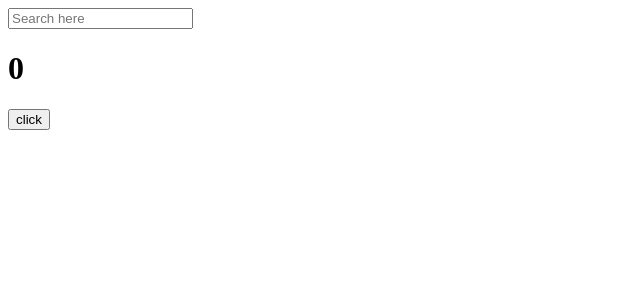
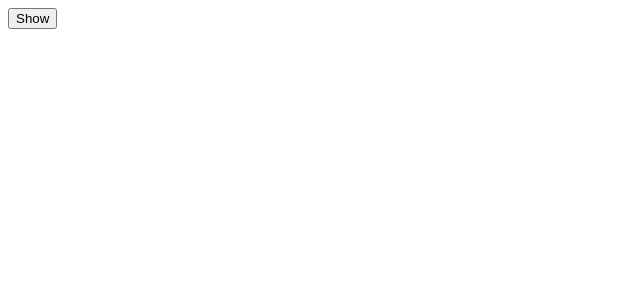
Before and after one commit to yyyn012/react-app-portfolio, a React (Create React App) app: page / in a window 1280 px wide. Shown: the top 300 px of the page, without its empty margins (0-640 px from the left). Built offline with nearby package versions, Linux system fonts and the light colour scheme.

Commit message:
text toggle button

```diff
--- a/src/App.js
+++ b/src/App.js
@@ -1,42 +1,11 @@
-import { useState, useEffect } from "react";
+import { useEffect, useState } from "react";
 
 function App() {
-  const [counter, setCounter] = useState(0);
-  const [keyword, setKeyword] = useState("");
-
-  const onChange = (event) => {
-    setKeyword(event.target.value);
-  };
-
-  console.log("hi");
-  // useEffect를 사용하지 않으면 불필요한 코드 실행이 반복된다.
-
-  useEffect(() => {
-    console.log("only once");
-  }, []);
-  // useEffect를 사용하여 단 한번만 코드가 실행되도록 설정했다.
-
-  useEffect(() => {
-    if (keyword !== "" && keyword.length > 5) {
-      console.log("keyword change");
-    }
-  }, [keyword]);
-  // useEffect를 사용하여 keyword가 5글자 이상으로 변화할 때만 코드가 실행되도록 설정했다.
-
-  const onClick = () => {
-    setCounter((prev) => prev + 1);
-  };
-
+  const [showing, setShowing] = useState(false);
+  const onClick = () => setShowing((prev) => !prev);
   return (
     <div>
-      <input
-        value={keyword}
-        onChange={onChange}
-        type="text"
-        placeholder="Search here"
-      ></input>
-      <h1 onChange={onChange}>{counter}</h1>
-      <button onClick={onClick}>click</button>
+      <button onClick={onClick}>{showing ? "Hide" : "Show"}</button>
     </div>
   );
 }
```
